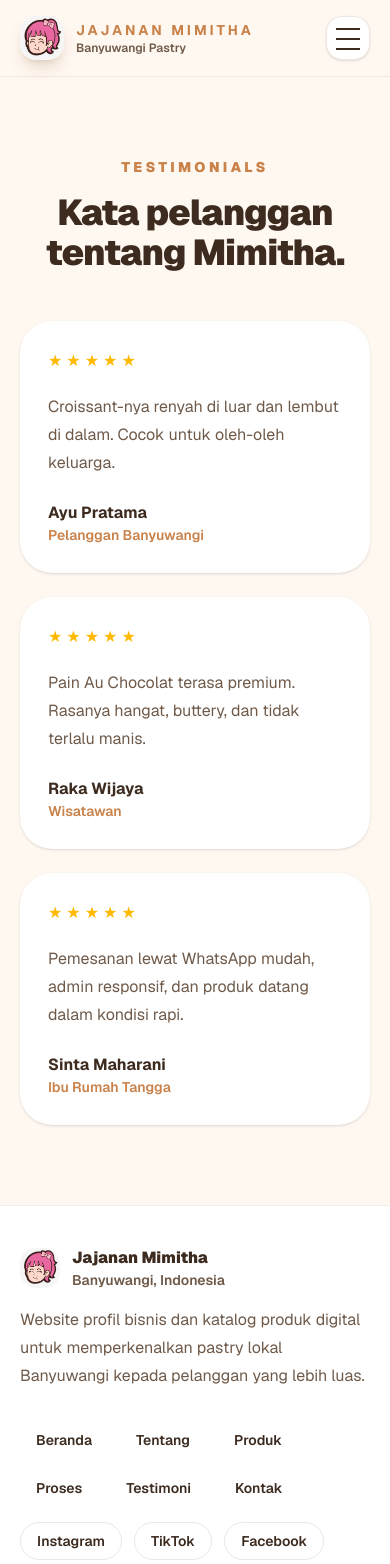
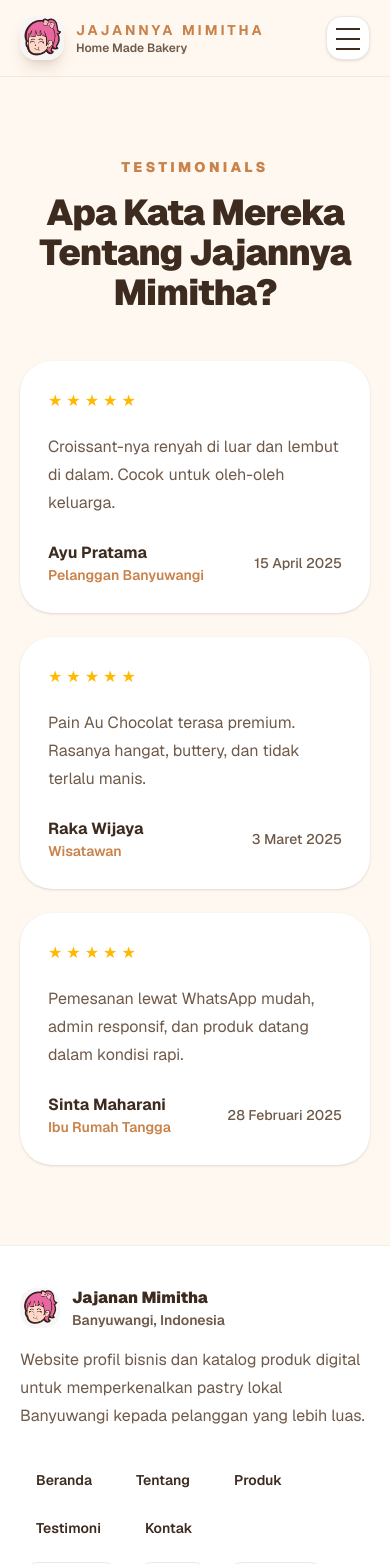
Before and after one commit to Nadiril/Jajannya-Mimitha, a Next.js app: page /testimoni in a window 390 px wide. Shown: the top 1564 px of the page. Built offline with nearby package versions, Linux system fonts and the light colour scheme.

Commit message:
update page

```diff
--- a/src/app/page.js
+++ b/src/app/page.js
@@ -2,7 +2,6 @@ import ProductCatalog from '@/components/ProductCatalog';
 import SiteHeader, { whatsappNumber, whatsappUrl } from '@/components/SiteHeader';
 import SiteFooter from '@/components/SiteFooter';
 import InteractiveMap from '@/components/InteractiveMap';
-
 
 const qualities = [
   {
@@ -121,15 +120,15 @@ export default function Home() {
       <main id="main">
         <section id="beranda" className="mimitha-section relative overflow-hidden">
           <div className="absolute inset-0 -z-10 bg-[radial-gradient(circle_at_top_left,rgba(201,130,74,0.22),transparent_34%),radial-gradient(circle_at_bottom_right,rgba(139,94,60,0.18),transparent_36%)]" />
-          <div className="mx-auto grid max-w-7xl items-center gap-12 px-5 py-20 lg:grid-cols-2 lg:px-8 lg:py-32">
+          <div className="mx-auto grid max-w-7xl items-center gap-12 px-5 py-5 lg:grid-cols-2 lg:px-5 lg:py-5">
             <div>
 
               <h1 className="max-w-3xl text-5xl font-black leading-[1.05] tracking-tight text-mimitha-text sm:text-6xl lg:text-7xl">
                 Satu Gigitan {' '}
-                <span className="mimitha-gradient-text">Banyak</span>momen spesial.
+                <span className="mimitha-gradient-text">Banyak</span> Momen Spesial.
               </h1>
               <p className="mt-6 max-w-2xl text-lg leading-8 text-mimitha-muted sm:text-xl">
-                Jajanan Mimitha menghadirkan croissant, danish, dan pastry handmade dengan cita rasa hangat,
+                Jajanan Mimitha menghadirkan croissant, andish, dan pastry handmade dengan cita rasa hangat,
                 elegan, dan autentik khas UMKM lokal Banyuwangi.
               </p>
               <div className="mt-9 flex flex-col gap-3 sm:flex-row">
@@ -150,7 +149,7 @@ export default function Home() {
               </div>
             </div>
 
-            <div className="relative">
+<div className="relative">
               <div className="absolute -left-8 -top-8 h-32 w-32 rounded-full bg-mimitha-warm/60 blur-2xl" />
               <div className="absolute -bottom-10 right-6 h-44 w-44 rounded-full bg-mimitha-accent/30 blur-3xl" />
               <div className="relative overflow-hidden rounded-[2.5rem] border border-white/70 bg-white p-5 shadow-2xl shadow-mimitha-primary/20">
@@ -166,12 +165,12 @@ export default function Home() {
           </div>
         </section>
 
-        <section id="tentang" className="mimitha-section mx-auto max-w-7xl px-5 py-20 lg:px-8">
+        <section id="tentang" className="mimitha-section mx-auto max-w-7xl px-2.5 py-20 lg:px-2.5">
           <div className="grid gap-12 lg:grid-cols-[1fr_0.9fr] lg:items-center">
             <div>
               <p className="text-sm font-black uppercase tracking-[0.24em] text-mimitha-accent">About Us</p>
               <h2 className="mt-4 text-4xl font-black tracking-tight text-mimitha-text sm:text-5xl">
-                Dari dapur lokal untuk pelanggan yang menyukai kualitas.
+                Dari dapur untuk pelanggan yang loyal akan kualitas.
               </h2>
               <p className="mt-6 text-lg leading-8 text-mimitha-muted">
                 Jajanan Mimitha hadir sebagai UMKM pastry Banyuwangi yang mengutamakan proses handmade,
@@ -200,7 +199,7 @@ export default function Home() {
         </section>
 
         <section className="bg-mimitha-primary text-white">
-          <div className="mx-auto grid max-w-7xl gap-8 px-5 py-16 lg:grid-cols-5 lg:px-8">
+          <div className="mx-auto grid max-w-7xl gap-8 px-2.5 py-16 lg:grid-cols-5 lg:px-2.5">
             {qualities.map((quality) => (
               <article key={quality.title} className="rounded-[2rem] bg-white/10 p-6 backdrop-blur">
                 <h3 className="text-xl font-bold">{quality.title}</h3>
@@ -210,7 +209,7 @@ export default function Home() {
           </div>
         </section>
 
-        <section id="produk" className="mimitha-section mx-auto max-w-7xl px-5 py-20 lg:px-8">
+        <section id="produk" className="mimitha-section mx-auto max-w-7xl px-2.5 py-20 lg:px-2.5">
           <div className="mx-auto max-w-3xl text-center">
             <p className="text-sm font-black uppercase tracking-[0.24em] text-mimitha-accent">Best Seller Products</p>
             <h2 className="mt-4 text-4xl font-black tracking-tight text-mimitha-text sm:text-5xl">
@@ -228,7 +227,7 @@ export default function Home() {
         </section>
 
         <section className="bg-mimitha-cream/70">
-          <div className="mx-auto max-w-7xl px-5 py-20 lg:px-8">
+          <div className="mx-auto max-w-7xl px-2.5 py-20 lg:px-2.5">
             <div className="mx-auto max-w-3xl text-center">
               <p className="text-sm font-black uppercase tracking-[0.24em] text-mimitha-accent">Product Categories</p>
               <h2 className="mt-4 text-4xl font-black tracking-tight text-mimitha-text sm:text-5xl">
@@ -250,36 +249,14 @@ export default function Home() {
           </div>
         </section>
 
-        <section id="proses" className="mimitha-section mx-auto max-w-7xl px-5 py-20 lg:px-8">
-          <div className="grid gap-12 lg:grid-cols-[0.8fr_1.2fr] lg:items-start">
-            <div>
-              <p className="text-sm font-black uppercase tracking-[0.24em] text-mimitha-accent">Production Journey</p>
-              <h2 className="mt-4 text-4xl font-black tracking-tight text-mimitha-text sm:text-5xl">
-                Dari bahan pilihan hingga pastry siap disajikan.
-              </h2>
-              <p className="mt-6 text-lg leading-8 text-mimitha-muted">
-                Setiap tahapan dibuat untuk menjaga konsistensi rasa, tekstur berlapis, dan kualitas higienis
-                produk Jajanan Mimitha.
-              </p>
-            </div>
 
-            <div className="grid gap-4 sm:grid-cols-2">
-              {journey.map((item) => (
-                <article key={item.step} className="rounded-[2rem] border border-mimitha-primary/10 bg-white p-6 shadow-sm">
-                  <p className="text-sm font-black text-mimitha-accent">{item.step}</p>
-                  <h3 className="mt-3 text-xl font-bold text-mimitha-text">{item.title}</h3>
-                  <p className="mt-3 leading-7 text-mimitha-muted">{item.text}</p>
-                </article>
-              ))}
-            </div>
-          </div>
-        </section>
+
 
         <section id="testimoni" className="mimitha-section bg-mimitha-primary">
-          <div className="mx-auto max-w-7xl px-5 py-20 lg:px-8">
+          <div className="mx-auto max-w-7xl px-2.5 py-20 lg:px-2.5">
             <div className="mx-auto max-w-3xl text-center text-white">
               <p className="text-sm font-black uppercase tracking-[0.24em] text-amber-200">Testimonials</p>
-              <h2 className="mt-4 text-4xl font-black tracking-tight sm:text-5xl">Kata pelanggan tentang Mimitha.</h2>
+              <h2 className="mt-4 text-4xl font-black tracking-tight sm:text-5xl">Apa Kata Mereka Tentang Jajannya Mimitha?</h2>
             </div>
 
             <div className="mt-12 grid gap-6 lg:grid-cols-3">
@@ -303,7 +280,7 @@ export default function Home() {
           </div>
         </section>
 
-        <section className="mx-auto max-w-7xl px-5 py-20 lg:px-8">
+        <section className="mx-auto max-w-7xl px-2.5 py-20 lg:px-2.5">
           <div className="grid gap-12 lg:grid-cols-[0.9fr_1.1fr] lg:items-center">
             <div>
               <p className="text-sm font-black uppercase tracking-[0.24em] text-mimitha-accent">How To Order</p>
@@ -341,7 +318,7 @@ export default function Home() {
         </section>
 
         <section id="kontak" className="mimitha-section bg-mimitha-cream/70">
-          <div className="mx-auto max-w-7xl px-5 py-20 lg:px-8">
+          <div className="mx-auto max-w-7xl px-2.5 py-20 lg:px-2.5">
             <div className="overflow-hidden rounded-[2.5rem] bg-mimitha-primary text-white shadow-2xl shadow-mimitha-primary/20">
               <div className="grid lg:grid-cols-[1fr_1fr]">
                 <div className="p-8 sm:p-10 lg:p-14">
--- a/src/app/tentang/page.js
+++ b/src/app/tentang/page.js
@@ -30,7 +30,7 @@ export default function TentangPage() {
             <div>
               <p className='text-sm font-black uppercase tracking-[0.24em] text-mimitha-accent'>About Us</p>
               <h1 className='mt-4 text-4xl font-black tracking-tight text-mimitha-text sm:text-5xl'>
-                Dari dapur lokal untuk pelanggan yang menyukai kualitas.
+                Dari dapur untuk pelanggan yang loyal akan kualitas.
               </h1>
               <p className='mt-6 text-lg leading-8 text-mimitha-muted'>
                 Jajanan Mimitha hadir sebagai UMKM pastry Banyuwangi yang mengutamakan proses handmade,
--- a/src/app/testimoni/page.js
+++ b/src/app/testimoni/page.js
@@ -3,13 +3,13 @@ import SiteFooter from '@/components/SiteFooter';
 
 export const metadata = {
   title: 'Testimoni | Jajanan Mimitha Banyuwangi',
-  description: 'Testimoni pelanggan Jajanan Mimitha Banyuwangi tentang croissant, danish, dan pastry premium.',
+  description: 'Apa Kata Mereka Tentang Jajannya Mimitha?',
 };
 
 const testimonials = [
-  { name: 'Ayu Pratama', role: 'Pelanggan Banyuwangi', text: 'Croissant-nya renyah di luar dan lembut di dalam. Cocok untuk oleh-oleh keluarga.' },
-  { name: 'Raka Wijaya', role: 'Wisatawan', text: 'Pain Au Chocolat terasa premium. Rasanya hangat, buttery, dan tidak terlalu manis.' },
-  { name: 'Sinta Maharani', role: 'Ibu Rumah Tangga', text: 'Pemesanan lewat WhatsApp mudah, admin responsif, dan produk datang dalam kondisi rapi.' },
+  { name: 'Ayu Pratama', role: 'Pelanggan Banyuwangi', date: '15 April 2025', text: 'Croissant-nya renyah di luar dan lembut di dalam. Cocok untuk oleh-oleh keluarga.' },
+  { name: 'Raka Wijaya', role: 'Wisatawan', date: '3 Maret 2025', text: 'Pain Au Chocolat terasa premium. Rasanya hangat, buttery, dan tidak terlalu manis.' },
+  { name: 'Sinta Maharani', role: 'Ibu Rumah Tangga', date: '28 Februari 2025', text: 'Pemesanan lewat WhatsApp mudah, admin responsif, dan produk datang dalam kondisi rapi.' },
 ];
 
 export default function TestimoniPage() {
@@ -20,18 +20,21 @@ export default function TestimoniPage() {
         <section className='mx-auto max-w-7xl px-5 py-20 lg:px-8'>
           <div className='mx-auto max-w-3xl text-center'>
             <p className='text-sm font-black uppercase tracking-[0.24em] text-mimitha-accent'>Testimonials</p>
-            <h1 className='mt-4 text-4xl font-black tracking-tight text-mimitha-text sm:text-5xl'>Kata pelanggan tentang Mimitha.</h1>
+            <h1 className='mt-4 text-4xl font-black tracking-tight text-mimitha-text sm:text-5xl'>Apa Kata Mereka Tentang Jajannya Mimitha?</h1>
           </div>
-          <div className='mt-12 grid gap-6 lg:grid-cols-3'>
+          <div className='mt-12 flex flex-col gap-6'>
             {testimonials.map((testimonial) => (
-              <article key={testimonial.name} className='rounded-[2rem] bg-white p-7 shadow-sm'>
+              <article key={testimonial.name} className='w-full rounded-[2rem] bg-white p-7 shadow-sm'>
                 <div className='mb-5 flex items-center gap-1 text-amber-400' aria-label='Rating 5 dari 5'>
                   <span>★</span><span>★</span><span>★</span><span>★</span><span>★</span>
                 </div>
                 <p className='leading-7 text-mimitha-muted'>{testimonial.text}</p>
-                <div className='mt-6'>
-                  <p className='font-bold text-mimitha-text'>{testimonial.name}</p>
-                  <p className='text-sm font-semibold text-mimitha-accent'>{testimonial.role}</p>
+                <div className='mt-6 flex items-center justify-between'>
+                  <div>
+                    <p className='font-bold text-mimitha-text'>{testimonial.name}</p>
+                    <p className='text-sm font-semibold text-mimitha-accent'>{testimonial.role}</p>
+                  </div>
+                  <time className='text-sm font-medium text-mimitha-muted'>{testimonial.date}</time>
                 </div>
               </article>
             ))}
--- a/src/components/SiteFooter.jsx
+++ b/src/components/SiteFooter.jsx
@@ -38,7 +38,7 @@ export default function SiteFooter() {
               ))}
             </nav>
             <div className='flex flex-wrap gap-3'>
-              {['Instagram', 'TikTok', 'Facebook', 'WhatsApp'].map((social) => (
+              {['Instagram', 'TikTok', 'WhatsApp'].map((social) => (
                 <a
                   key={social}
                   href='#'
--- a/src/components/SiteHeader.jsx
+++ b/src/components/SiteHeader.jsx
@@ -25,8 +25,8 @@ export default function SiteHeader() {
             className='h-11 w-11 rounded-2xl object-cover shadow-lg shadow-mimitha-primary/20'
           />
           <span>
-            <span className='block text-sm font-bold uppercase tracking-[0.22em] text-mimitha-accent'>Jajanan Mimitha</span>
-            <span className='block text-xs font-semibold text-mimitha-muted'>Banyuwangi Pastry</span>
+            <span className='block text-sm font-bold uppercase tracking-[0.22em] text-mimitha-accent'>Jajannya Mimitha</span>
+            <span className='block text-xs font-semibold text-mimitha-muted'>Home Made Bakery</span>
           </span>
         </Link>
         <nav className='hidden items-center gap-1 lg:flex' aria-label='Navigasi utama'>
--- a/src/components/navItems.js
+++ b/src/components/navItems.js
@@ -2,7 +2,6 @@ export const navItems = [
   { label: 'Beranda', href: '/' },
   { label: 'Tentang', href: '/tentang' },
   { label: 'Produk', href: '/produk' },
-  { label: 'Proses', href: '/proses' },
   { label: 'Testimoni', href: '/testimoni' },
   { label: 'Kontak', href: '/kontak' },
 ];
```
Also changed, not shown: src/components/InteractiveMap.jsx (+8 -5 lines).
